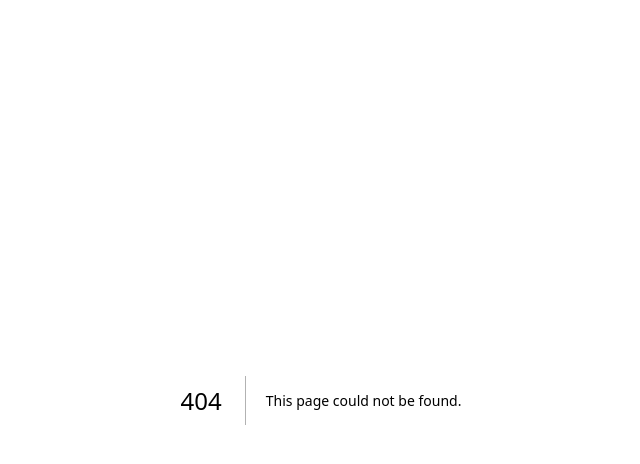
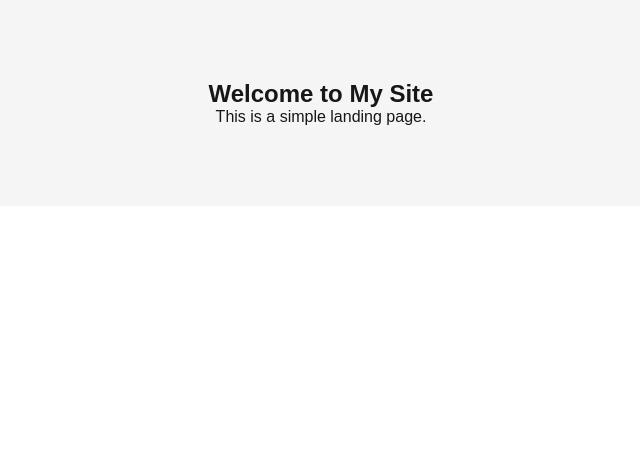
Before and after one commit to heroyooi/next-tutorial, a Next.js app: page /landing in a window 1280 px wide. Before the commit this address had no page. Shown: the top 464 px of the page, without its empty margins (319-959 px from the left). Built offline with nearby package versions, Linux system fonts and the light colour scheme.

Commit message:
📘 챕터 C. 정적 페이지 만들기 - 퍼블리셔 작업물을 Next.js에 넣는 법

```diff
--- /dev/null
+++ b/src/app/landing/landing.module.css
@@ -0,0 +1,5 @@
+.hero {
+    padding: 80px 20px;
+    background-color: #f5f5f5;
+    text-align: center;
+}
--- /dev/null
+++ b/src/app/landing/page.tsx
@@ -0,0 +1,10 @@
+import styles from './landing.module.css'
+
+export default function LandingPage() {
+  return (
+    <section className={styles.hero}>
+      <h1>Welcome to My Site</h1>
+      <p>This is a simple landing page.</p>
+    </section>
+  )
+}
--- a/src/app/page.tsx
+++ b/src/app/page.tsx
@@ -6,8 +6,9 @@ export default function Home() {
       <h1>안녕하세요, 학생 여러분!</h1>
       <p>Next.js로 만든 나의 첫 웹페이지 🎉</p>
 
-      <Link href="/about">소개 페이지로 이동하기</Link>
-      <Link href="/contact">연락 페이지로 이동하기</Link>
+      <Link href="/about">소개 페이지로 이동하기</Link><br />
+      <Link href="/contact">연락 페이지로 이동하기</Link><br />
+      <Link href="/landing">랜딩 페이지로 이동하기</Link>
     </main>
   )
 }
```
